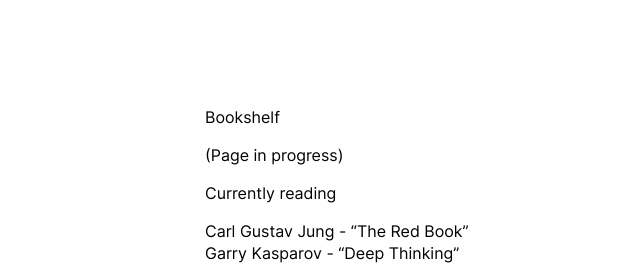
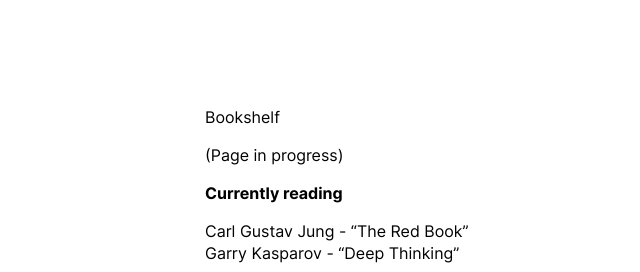
Before and after one commit to et0and/portfolio-redux, an Eleventy site: page content/pages/bookshelf.md in a window 1280 px wide. Shown: the top 272 px of the page, 135-775 px from the left. Built offline with nearby package versions, Linux system fonts and the light colour scheme; Eleventy itself is replaced by a stand-in of ours; files that its build step writes are made by us from their sources.

Commit message:
Formatting further

```diff
--- a/content/pages/bookshelf.md
+++ b/content/pages/bookshelf.md
@@ -5,7 +5,7 @@
 
 (Page in progress)
 
-Currently reading
+**Currently reading**
 
 Carl Gustav Jung - "The Red Book"
 Garry Kasparov - "Deep Thinking"
```
